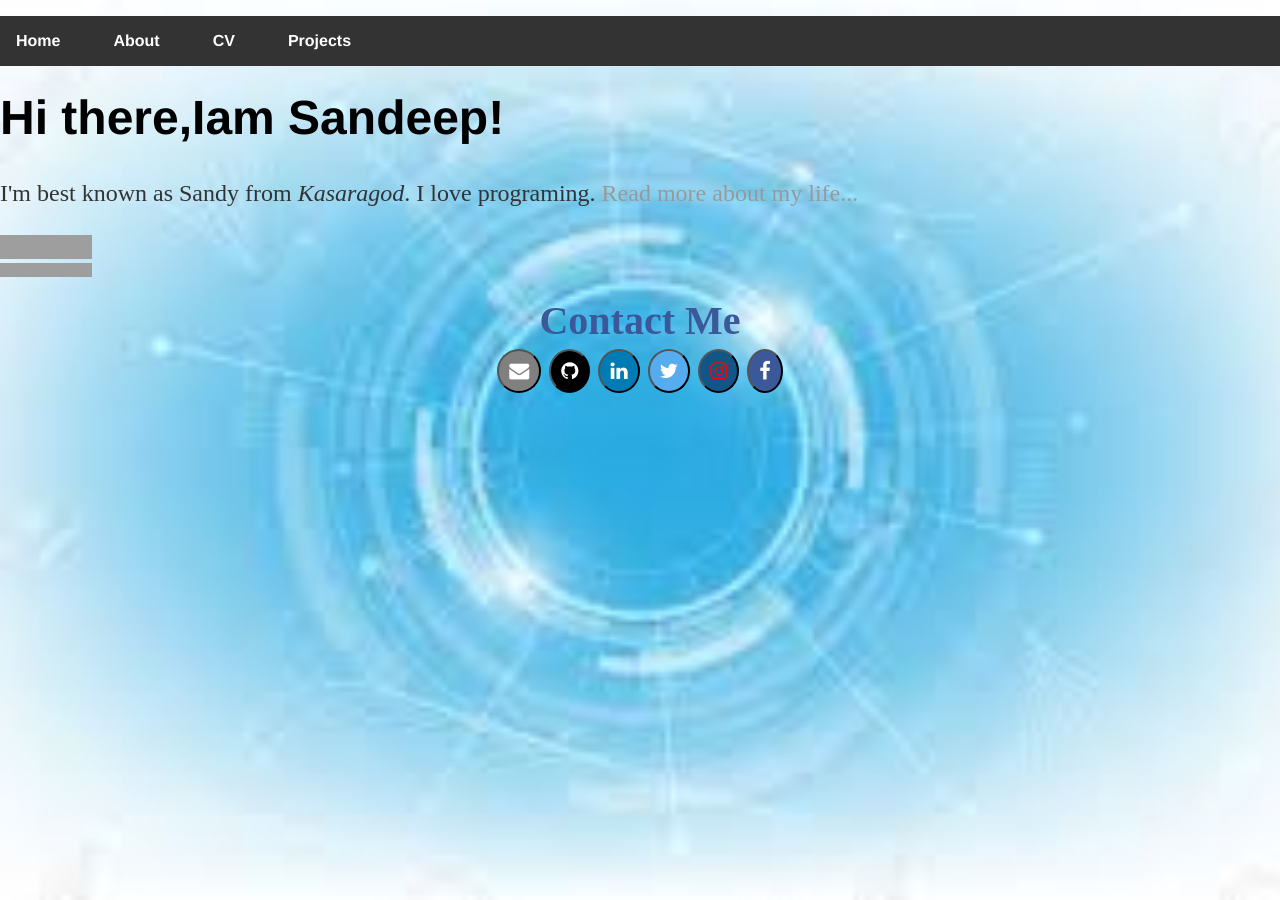
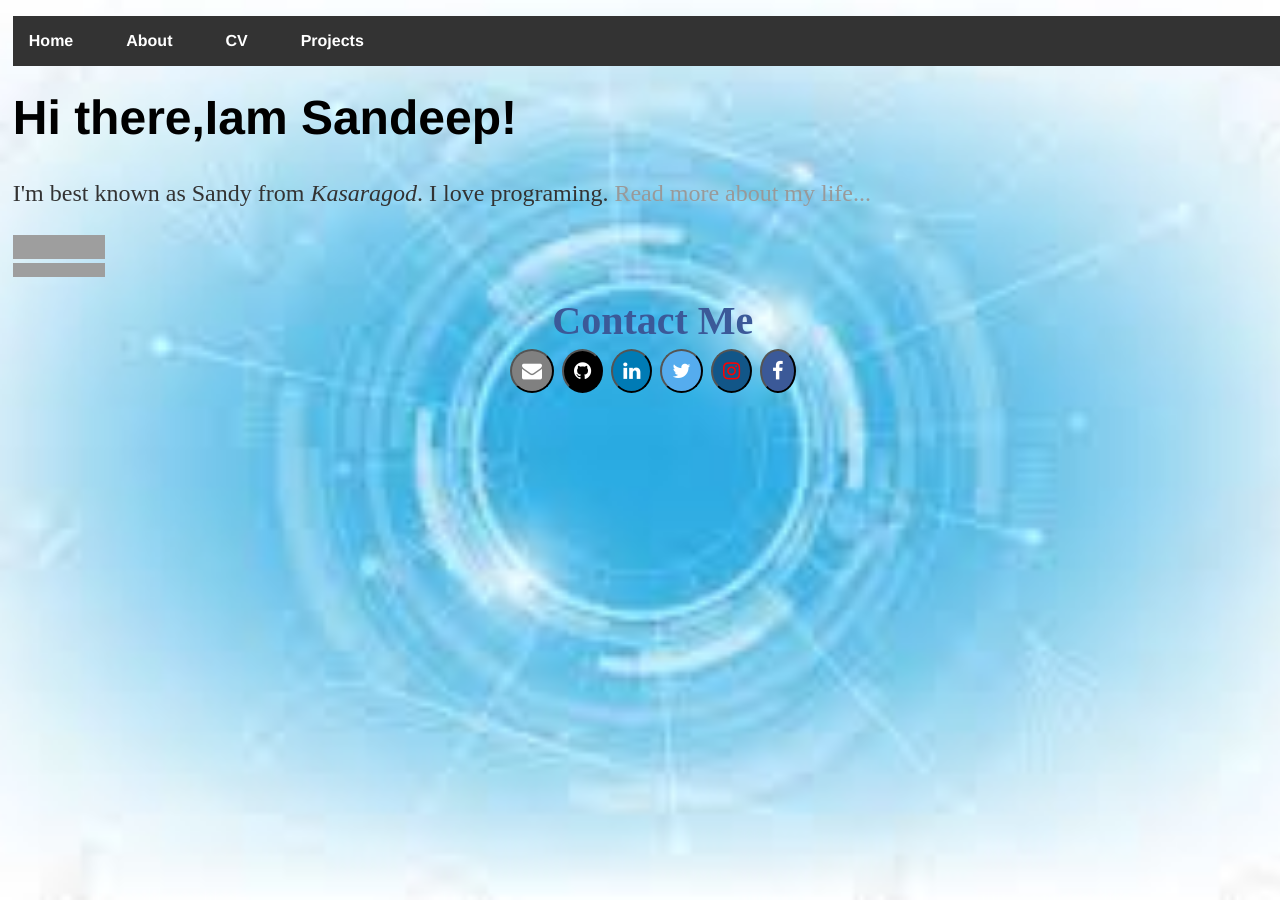
Before and after one commit to sandeepnayaks/sandeepnayaks.github.io, a Jekyll site: the page built from index.html, in a window 1280 px wide. Built offline with Jekyll 4.4.1, drawn with Linux system fonts in a browser that asks for light colours; grey boxes are pictures that could not be loaded.

Commit message:
Update main.css

```diff
--- a/css/main.css
+++ b/css/main.css
@@ -1,4 +1,4 @@
-body { margin: 90px auto;top:0; width: 100%;
+body { margin: 90px 1%;top:0; width: 100%;
 }
 html {
   background: url(../../bg1.jpg) no-repeat center center fixed;
```
